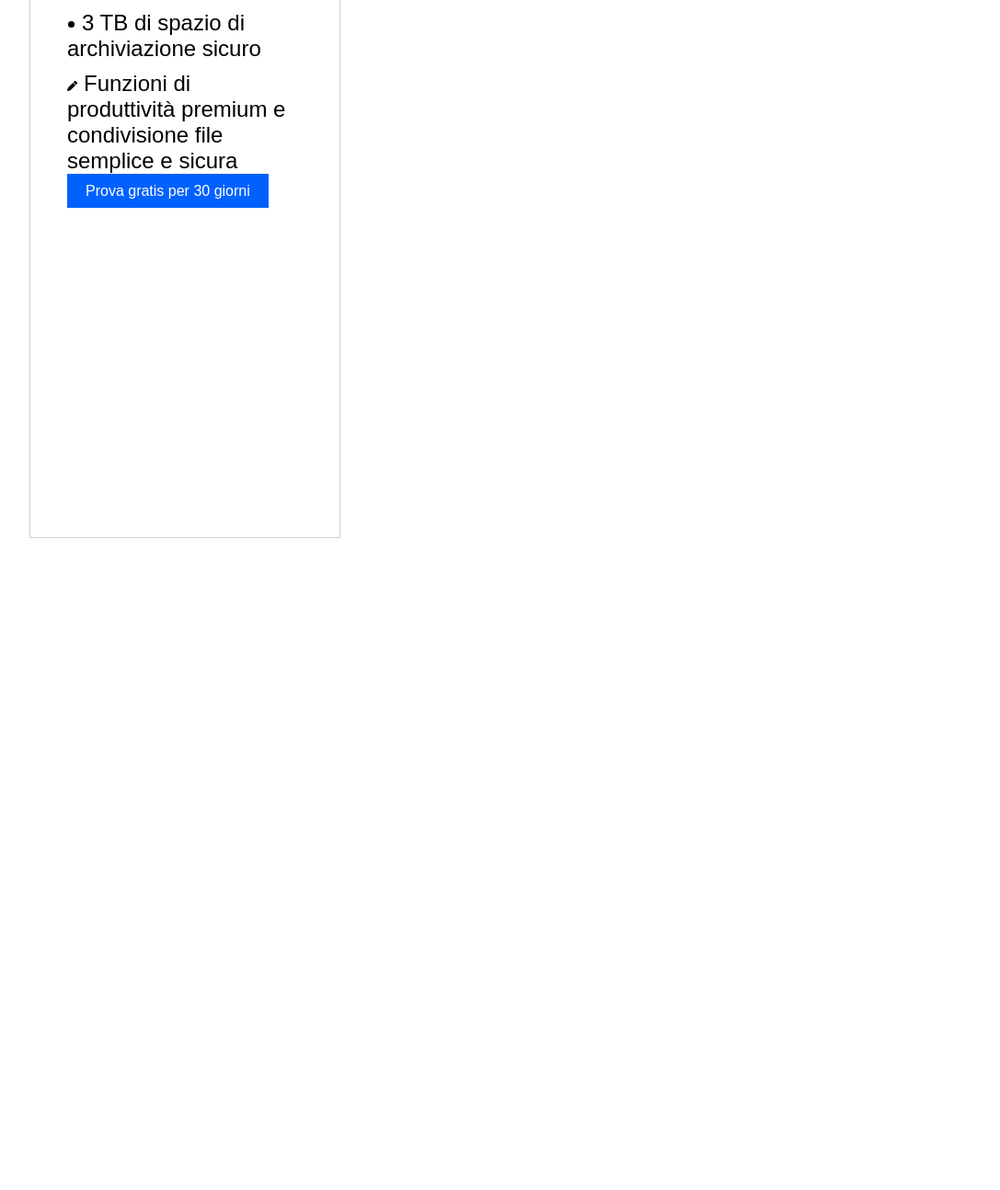
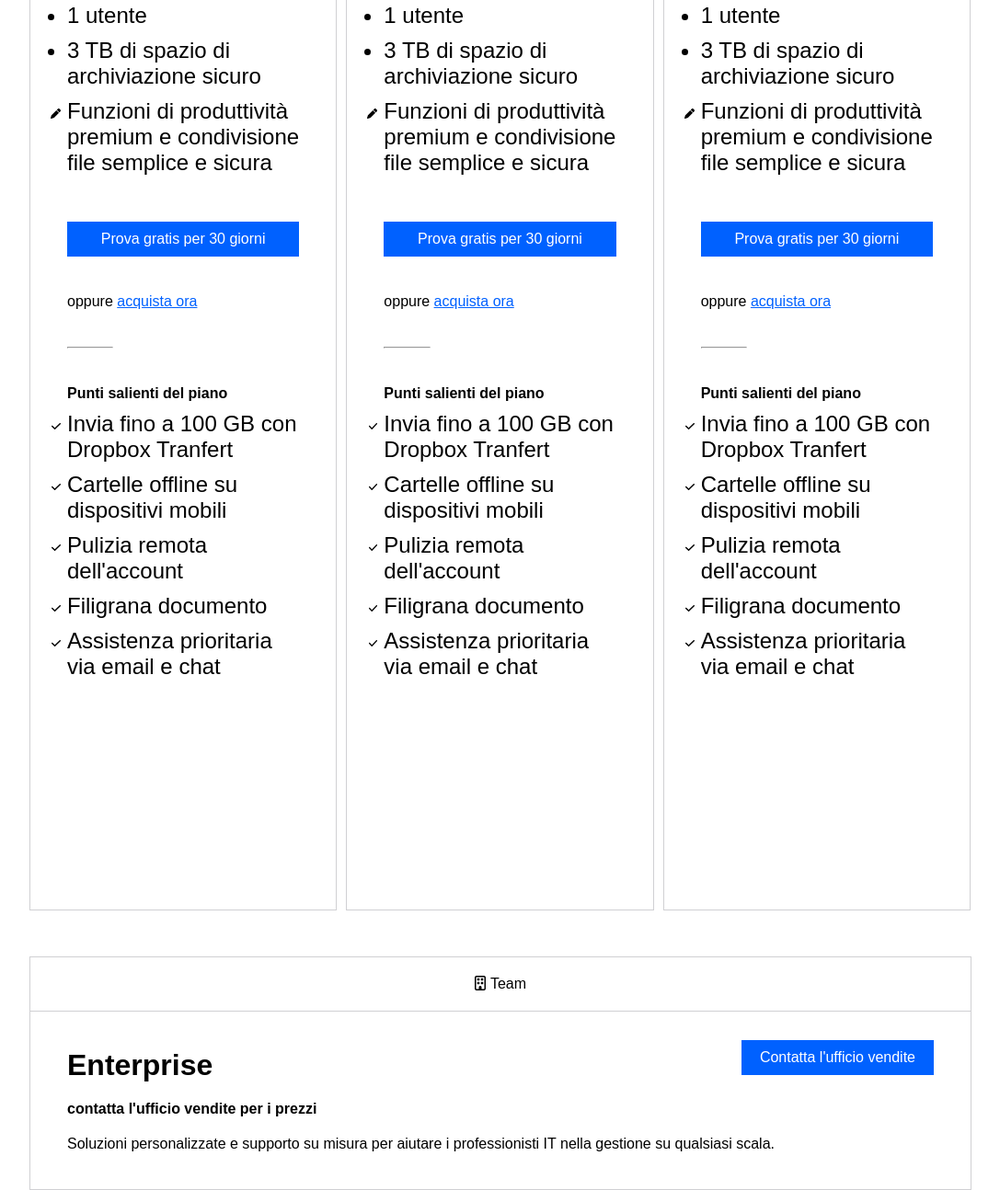
Before and after one commit to andrea1632/htmlcss-dropbox, a plain HTML site: page index.html in a window 1280 px wide. Shown: the part 1523-2817 px from the top of the page at 92% size, without its empty margins (96-1183 px from the left). Before the commit the page ends 2108 px from the top, so only its background shows below. Drawn offline with Linux system fonts and the light colour scheme.

Commit message:
business plan

```diff
--- a/asset/css/style.css
+++ b/asset/css/style.css
@@ -135,11 +135,11 @@ h1{
 }
 .radio{
     margin-top: 50px;
+    margin-bottom: 30px;
 }
 .col-1-business{
-    height: 900px;
     border: 1px solid #D0D0D3;
-    width: 33%;
+    padding-bottom: 200px;
 }
 .col-top{
     border-bottom: 1px solid #D0D0D3;
@@ -169,19 +169,65 @@ h1{
 }
 .list-business li:nth-child(1){
     list-style: url(./../img/user-regular.svg);
-    list-style-position: inside;
     font-size: 2em;
     font-size:1.5em;
 }
 .list-business li:nth-child(2){
     list-style: url(./../img/folder-regular.svg);
-    list-style-position: inside;
     font-size: 2em;
     font-size:1.5em;
 }
 .list-business li:nth-child(3){
     list-style: url(./../img/pen-solid.svg);
-    list-style-position: inside;
     font-size: 2em;
     font-size:1.5em;
 }
+.col-content .button-squared{
+    text-align: center;
+    display: block;
+    margin-top: 50px;
+}
+.buy-now{
+    padding: 40px 0;
+}
+.buy-now a{
+    color: #0061FF;
+    text-decoration: underline;
+}
+.short-line{
+    width: 20%;
+}
+.footer-col{
+    margin-top: 40px;
+}
+.footer-col ul li{
+    margin: 10px 0;
+    list-style: url(./../img/check-solid.svg);
+    font-size: 1.5em;
+}
+.left,
+.middle,
+.right{
+    width: calc(100% / 3 - 7px);
+    float: left;
+}
+.middle{
+    margin: 0 10px;
+}
+.bottom-business{
+    margin-top: 50px;
+    border: 1px solid #D0D0D3;
+    position: relative;
+}
+.col-top .fa-building{
+    margin-right: 5px;
+}
+.bottom-business .col-content span{
+    display: block;
+    margin-top: 20px;
+}
+.bottom-business .col-content a{
+    position: absolute;
+    top: 40px;
+    right: 40px;
+}
--- a/index.html
+++ b/index.html
@@ -52,6 +52,7 @@
         <!-- BUSINESS PLAN -->
         <section class="business">
             <h2>Trova il piano Dropbox Business che fa per te</h2>
+            <div class="clearfix">
                 <div class="radio">
                     <form action="#" method="get">
                         <label class="l-radio">
@@ -64,7 +65,7 @@
                           </label>
                     </form>
                 </div>
-            <div class="col-1-business">
+                <div class="col-1-business left">
                     <div class="col-top"><i class="fa-regular fa-user"></i>Singolo</div>
                     <div class="col-content">
                         <h3>Professional</h3>
@@ -76,6 +77,88 @@
                             <li>Funzioni di produttività premium e condivisione file semplice e sicura</li>
                         </ul>
                         <a class="button-squared" href="">Prova gratis per 30 giorni</a>
+                        <div class="buy-now">oppure <a href="">acquista ora</a></div>
+                        <hr class="short-line">
+
+                        <div class="footer-col">
+                            <h4>Punti salienti del piano</h4>
+                            <ul>
+                                <li>Invia fino a 100 GB con Dropbox Tranfert</li>
+                                <li>Cartelle offline su dispositivi mobili</li>
+                                <li>Pulizia remota dell'account</li>
+                                <li>Filigrana documento</li>
+                                <li>Assistenza prioritaria via email e chat</li>
+                            </ul>
+                        </div>
+                    </div>
+                </div>
+
+                <div class="col-1-business middle">
+                    <div class="col-top"><i class="fa-regular fa-user"></i>Singolo</div>
+                    <div class="col-content">
+                        <h3>Professional</h3>
+                        <strong>19,99  <i class="fa-solid fa-euro-sign"></i></strong> <br>
+                        <span class="grey-text">/mese</span>
+                        <ul class="list-business">
+                            <li>1 utente</li>
+                            <li>3 TB di spazio di archiviazione sicuro</li>
+                            <li>Funzioni di produttività premium e condivisione file semplice e sicura</li>
+                        </ul>
+                        <a class="button-squared" href="">Prova gratis per 30 giorni</a>
+                        <div class="buy-now">oppure <a href="">acquista ora</a></div>
+                        <hr class="short-line">
+
+                        <div class="footer-col">
+                            <h4>Punti salienti del piano</h4>
+                            <ul>
+                                <li>Invia fino a 100 GB con Dropbox Tranfert</li>
+                                <li>Cartelle offline su dispositivi mobili</li>
+                                <li>Pulizia remota dell'account</li>
+                                <li>Filigrana documento</li>
+                                <li>Assistenza prioritaria via email e chat</li>
+                            </ul>
+                        </div>
+                    </div>
+                </div>
+
+                <div class="col-1-business right">
+                    <div class="col-top"><i class="fa-regular fa-user"></i>Singolo</div>
+                    <div class="col-content">
+                        <h3>Professional</h3>
+                        <strong>19,99  <i class="fa-solid fa-euro-sign"></i></strong> <br>
+                        <span class="grey-text">/mese</span>
+                        <ul class="list-business">
+                            <li>1 utente</li>
+                            <li>3 TB di spazio di archiviazione sicuro</li>
+                            <li>Funzioni di produttività premium e condivisione file semplice e sicura</li>
+                        </ul>
+                        <a class="button-squared" href="">Prova gratis per 30 giorni</a>
+                        <div class="buy-now">oppure <a href="">acquista ora</a></div>
+                        <hr class="short-line">
+
+                        <div class="footer-col">
+                            <h4>Punti salienti del piano</h4>
+                            <ul>
+                                <li>Invia fino a 100 GB con Dropbox Tranfert</li>
+                                <li>Cartelle offline su dispositivi mobili</li>
+                                <li>Pulizia remota dell'account</li>
+                                <li>Filigrana documento</li>
+                                <li>Assistenza prioritaria via email e chat</li>
+                            </ul>
+                        </div>
+                    </div>
+                </div>
+            </div>
+            <!-- COLONNA ORIZZONTALE -->
+            <div class="bottom-business">
+                <div class="col-top">
+                    <i class="fa-regular fa-building"></i>Team
+                </div>
+                <div class="col-content">
+                    <h3>Enterprise</h3>
+                    <strong>contatta l'ufficio vendite per i prezzi</strong>
+                    <span>Soluzioni personalizzate e supporto su misura per aiutare i professionisti IT nella gestione su qualsiasi scala.</span>
+                    <a class="button-squared" href="">Contatta l'ufficio vendite</a>
                 </div>
             </div>
         </section>
```
Also changed, not shown: asset/img/check-solid.svg (added). Lines whose indentation alone changed are shown as unchanged.
